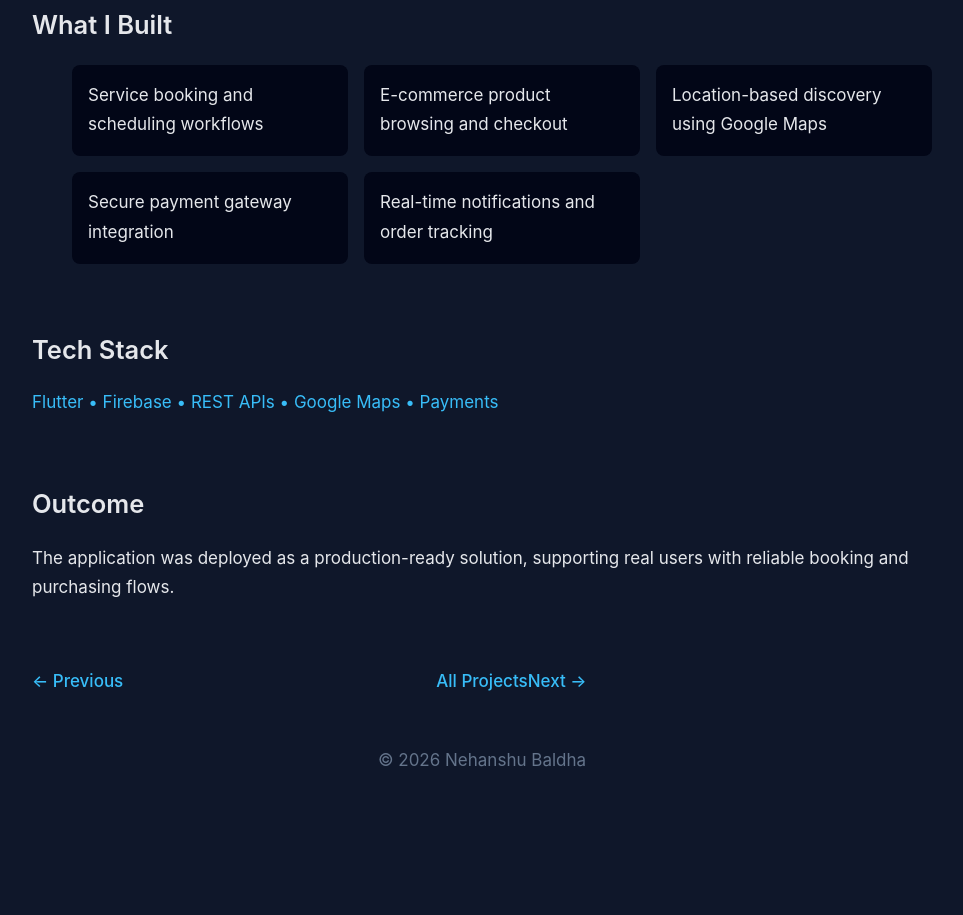
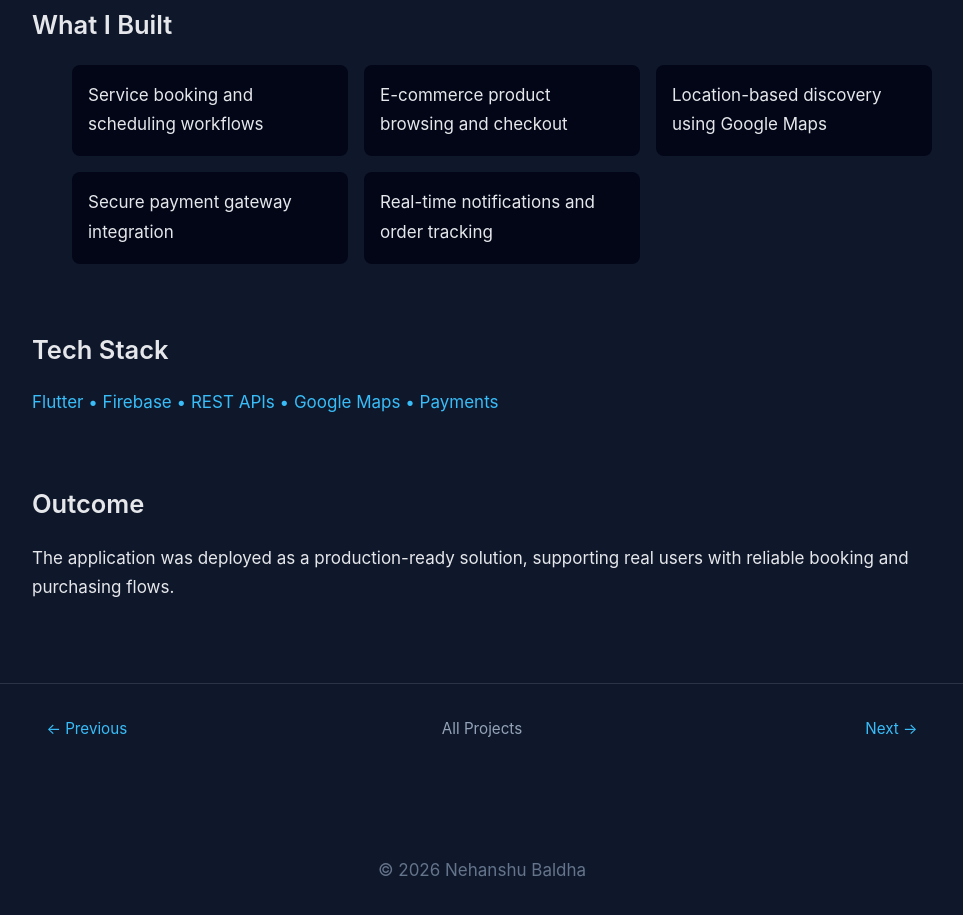
Before and after one commit to NehanshuBaldha/nehanshubaldha.github.io, a plain HTML site: page projects/pet-marketplace.html in a window 1280 px wide. Shown: the part 796-1711 px from the top of the page, without its empty margins (158-1121 px from the left). Before the commit the page ends 1621 px from the top, so only its background shows below. Drawn offline with Linux system fonts and the light colour scheme.

Commit message:
nav ui improve

```diff
--- a/projects/pet-marketplace.html
+++ b/projects/pet-marketplace.html
@@ -78,9 +78,17 @@
 </section> -->
 
 <section class="project-nav">
-  <a href="bebuzze.html">← Previous</a>
-  <a href="../index.html">All Projects</a>
-  <a href="employee-marketplace.html">Next →</a>
+  <div class="nav-left">
+    <a href="bebuzze.html" class="nav-link">← Previous</a>
+  </div>
+
+  <div class="nav-center">
+    <a href="../index.html" class="nav-link center">All Projects</a>
+  </div>
+
+  <div class="nav-right">
+    <a href="employee-marketplace.html" class="nav-link">Next →</a>
+  </div>
 </section>
 
 <footer>
--- a/style.css
+++ b/style.css
@@ -146,28 +146,55 @@ a:hover {
   text-decoration: underline;
 }
 
+/* Project Navigation (Modern) */
 .project-nav {
   max-width: 900px;
-  margin: 3rem auto 0;
-  padding: 0 2rem;
+  margin: 5rem auto 2rem;
+  padding: 1.5rem 2rem;
   display: grid;
   grid-template-columns: 1fr auto 1fr;
   align-items: center;
-  font-weight: 500;
+  gap: 1rem;
+  border-top: 1px solid rgba(148, 163, 184, 0.2);
 }
 
-.project-nav a {
+.nav-left {
+  text-align: left;
+}
+
+.nav-center {
+  text-align: center;
+}
+
+.nav-right {
+  text-align: right;
+}
+
+/* Navigation Links */
+.nav-link {
+  display: inline-block;
+  padding: 0.5rem 0.9rem;
+  border-radius: 6px;
   color: #38bdf8;
   text-decoration: none;
+  font-size: 0.95rem;
+  transition: background 0.2s ease, transform 0.2s ease;
 }
 
-.project-nav a:hover {
-  text-decoration: underline;
+.nav-link:hover {
+  background: rgba(56, 189, 248, 0.12);
+  transform: translateY(-1px);
 }
 
-.project-nav span {
-  display: block;
+/* Center link slightly muted */
+.nav-link.center {
+  color: #94a3b8;
 }
+
+.nav-link.center:hover {
+  background: rgba(148, 163, 184, 0.12);
+}
+
 
 
 /* Footer */
```
Also changed, not shown: projects/bebuzee.html (+9 -3 lines), projects/employee-marketplace.html (+11 -3 lines), projects/festival-post-app.html (+11 -3 lines), projects/textile-erp.html (+9 -3 lines).
